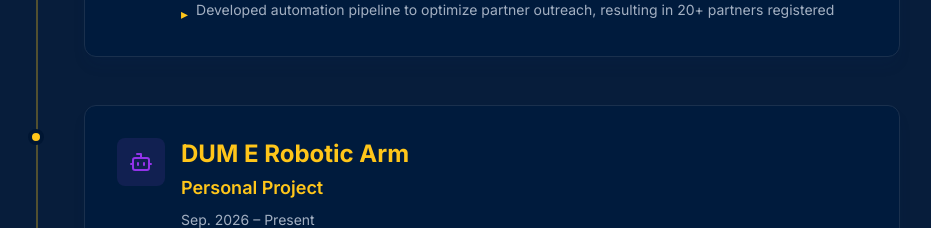
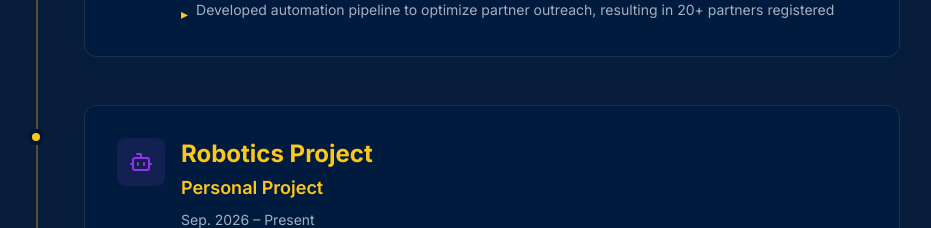
Before and after one commit to johnny-auditoriumAI/johnny-carvalho, a React (Vite) app: page / in a window 1280 px wide. Shown: the part 3680-3908 px from the top of the page, without its empty margins (188-1119 px from the left). Built offline with nearby package versions, Linux system fonts and the light colour scheme; the HTML template or start-up script is replaced by a standard one.

Commit message:
External name for DUM E is Robotics Project (internal-only name removed)

```diff
--- a/src/components/Experience.tsx
+++ b/src/components/Experience.tsx
@@ -90,7 +90,7 @@ const Experience = () => {
     },
     {
       type: "extracurricular",
-      title: language === "pt" ? "Braço Robótico DUM E" : "DUM E Robotic Arm",
+      title: language === "pt" ? "Projeto de Robótica" : "Robotics Project",
       organization: language === "pt" ? "Projeto Pessoal" : "Personal Project",
       period: language === "pt" ? "Set. 2026 – Presente" : "Sep. 2026 – Present",
       description: language === "pt"
```
